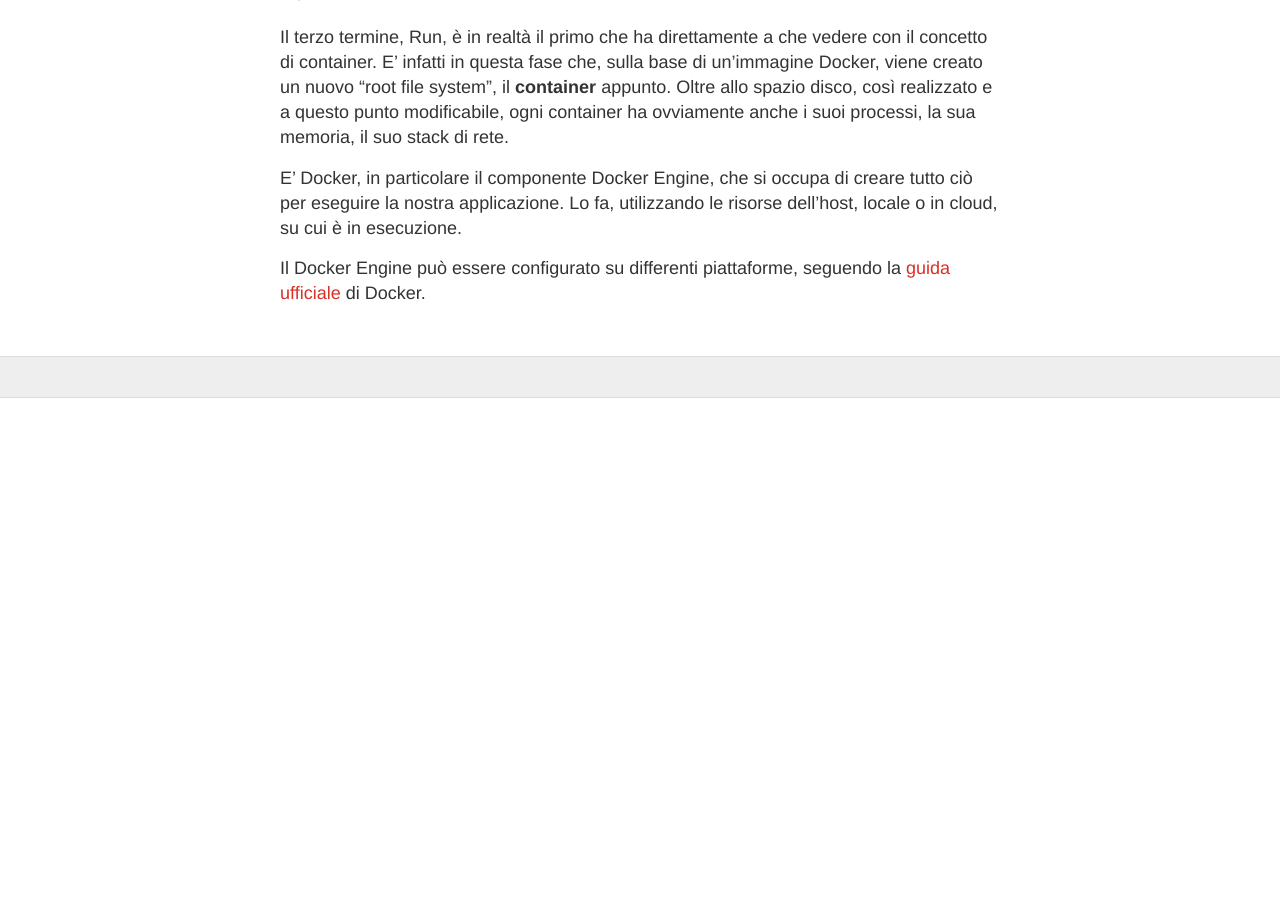
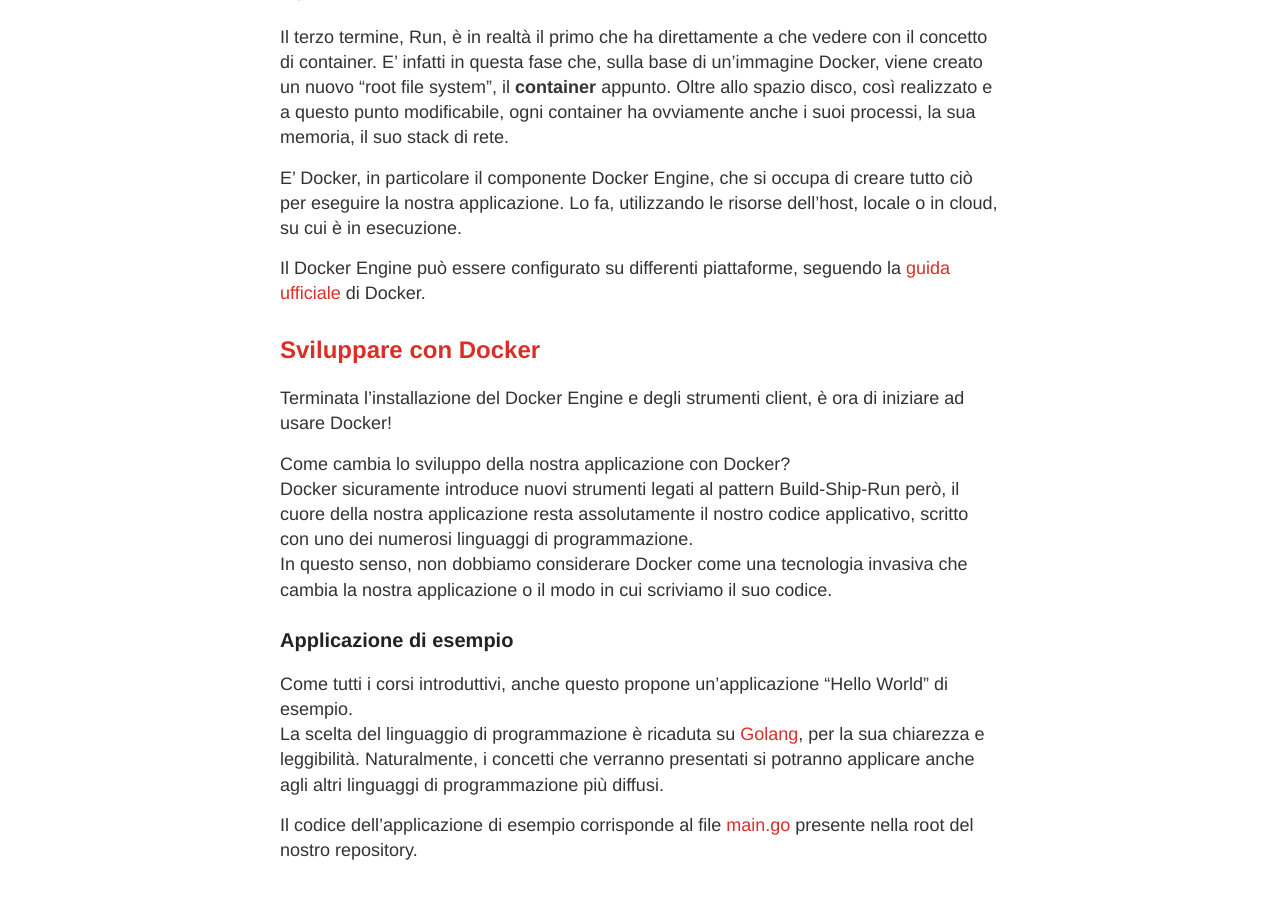
Before and after one commit to LOG-ED/docker-get-started, a Jekyll site: the page built from sessione1.md, in a window 1280 px wide and 900 px high, scrolled down 743 px. Built offline with Jekyll 4.4.1, drawn with Linux system fonts in a browser that asks for light colours; nearby versions of some CDN libraries; before the commit the page ends 1141 px from its top, so only the background shows below that.

Commit message:
add content

```diff
--- a/sessione1.md
+++ b/sessione1.md
@@ -22,3 +22,18 @@ Il terzo termine, Run, è in realtà il primo che ha direttamente a che vedere c
 E’ Docker, in particolare il componente Docker Engine, che si occupa di creare tutto ciò per eseguire la nostra applicazione. Lo fa, utilizzando le risorse dell’host, locale o in cloud, su cui è in esecuzione.
 
 Il Docker Engine può essere configurato su differenti piattaforme, seguendo la [guida ufficiale](https://docs.docker.com/engine/getstarted/step_one/){:target="_blank"} di Docker.
+
+## Sviluppare con Docker
+
+Terminata l'installazione del Docker Engine e degli strumenti client, è ora di iniziare ad usare Docker!
+
+Come cambia lo sviluppo della nostra applicazione con Docker?
+Docker sicuramente introduce nuovi strumenti legati al pattern Build-Ship-Run però, il cuore della nostra applicazione resta assolutamente il nostro codice applicativo, scritto con uno dei numerosi linguaggi di programmazione.
+In questo senso, non dobbiamo considerare Docker come una tecnologia invasiva che cambia la nostra applicazione o il modo in cui scriviamo il suo codice.
+
+### Applicazione di esempio
+
+Come tutti i corsi introduttivi, anche questo propone un'applicazione "Hello World" di esempio.
+La scelta del linguaggio di programmazione è ricaduta su [Golang](https://it.wikipedia.org/wiki/Go_(linguaggio_di_programmazione)){:target="_blank"}, per la sua chiarezza e leggibilità. Naturalmente, i concetti che verranno presentati si potranno applicare anche agli altri linguaggi di programmazione più diffusi.
+
+Il codice dell'applicazione di esempio corrisponde al file [main.go](https://github.com/LOG-ED/docker-get-started/blob/master/main.go){:target="_blank"} presente nella root del nostro repository.
```
